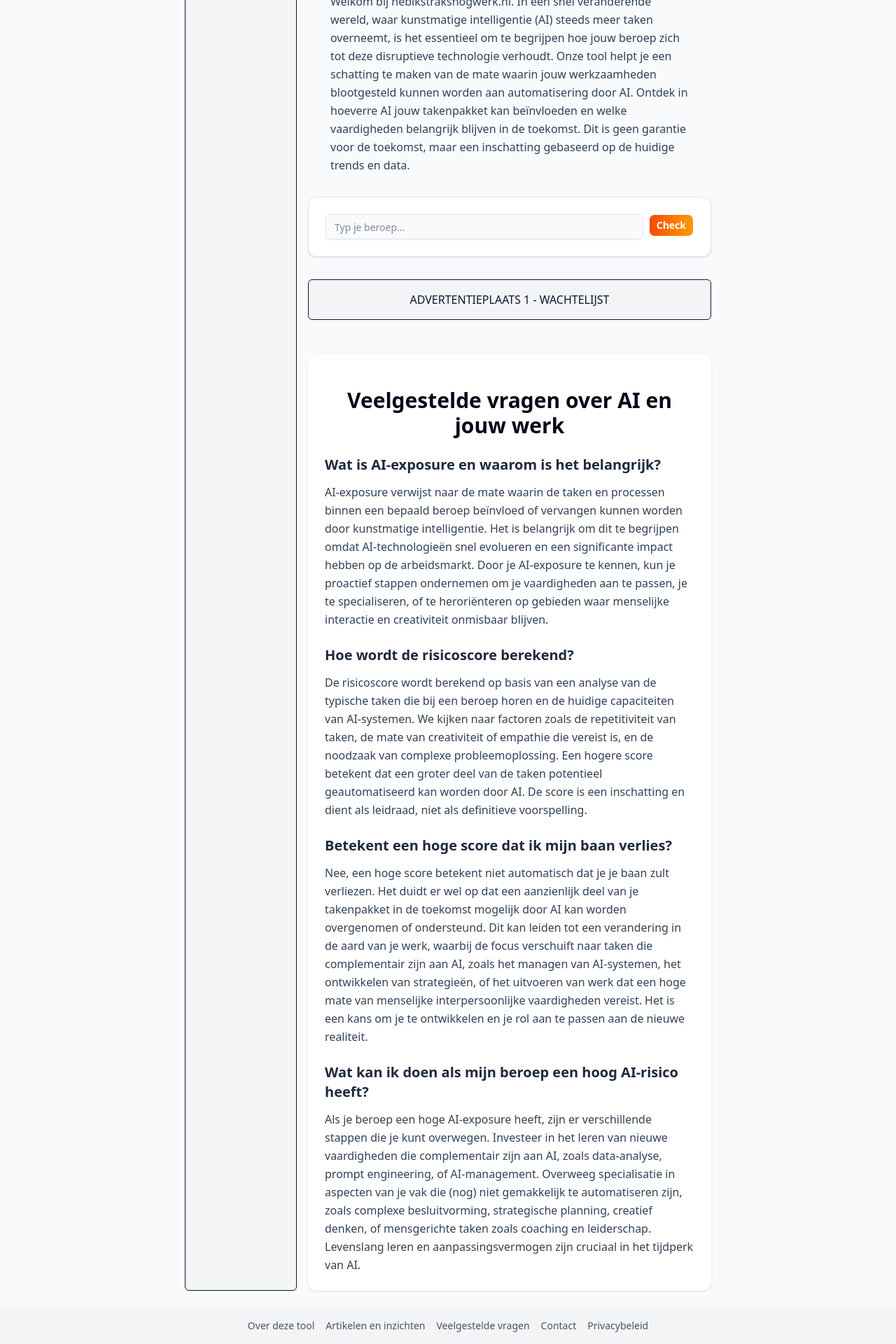
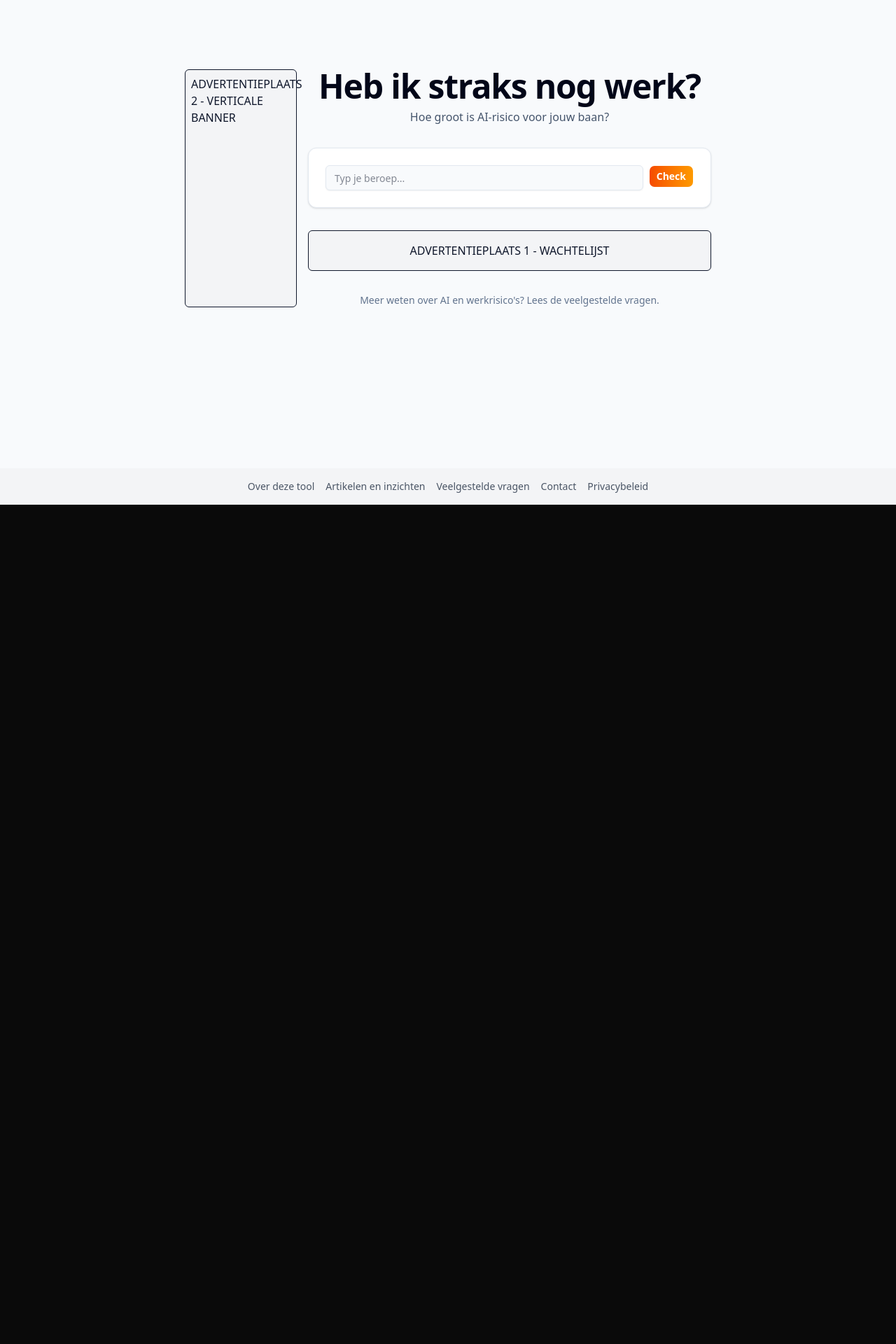
Before and after one commit to ceylonsri2017-glitch/hebikstraksnogwerk.nl, a Next.js app: page / in a window 1280 px wide. Shown: the part 131-2051 px from the top of the page at 70% size. After the commit the page ends 852 px from the top, so only its background shows below. Built offline with nearby package versions, Linux system fonts and the light colour scheme.

Commit message:
Refactor: Move FAQ to separate page and add link, maintaining clean frontpage

```diff
--- a/src/app/page.tsx
+++ b/src/app/page.tsx
@@ -65,10 +65,6 @@ export default function Home() {
         <div className="space-y-2">
           <h1 className="text-4xl md:text-5xl font-bold tracking-tight text-slate-950">Heb ik straks nog werk?</h1>
           <p className="text-slate-600">Hoe groot is AI-risico voor jouw baan?</p>
-          <p className="mt-4 text-left text-slate-700 leading-relaxed max-w-lg mx-auto">
-            Welkom bij hebikstraksnogwerk.nl. In een snel veranderende wereld, waar kunstmatige intelligentie (AI) steeds meer taken overneemt, is het essentieel om te begrijpen hoe jouw beroep zich tot deze disruptieve technologie verhoudt. Onze tool helpt je een schatting te maken van de mate waarin jouw werkzaamheden blootgesteld kunnen worden aan automatisering door AI.
-            Ontdek in hoeverre AI jouw takenpakket kan beïnvloeden en welke vaardigheden belangrijk blijven in de toekomst. Dit is geen garantie voor de toekomst, maar een inschatting gebaseerd op de huidige trends en data.
-          </p>
         </div>
 
         <div className="bg-white p-6 rounded-xl border border-slate-200 shadow-sm">
@@ -124,37 +120,10 @@ export default function Home() {
           </Card>
         )}
 
-        <section className="text-left space-y-6 pt-12 border-t border-slate-100 mt-12 bg-white p-6 rounded-xl shadow-sm">
-          <h2 className="text-3xl font-bold text-slate-950 text-center mb-6">Veelgestelde vragen over AI en jouw werk</h2>
+        <Link href="/risico-uitleg" className="text-sm text-slate-500 hover:text-orange-600 hover:underline mt-8 block">
+          Meer weten over AI en werkrisico's? Lees de veelgestelde vragen.
+        </Link>
 
-          <article className="space-y-3">
-            <h3 className="text-xl font-semibold text-slate-800">Wat is AI-exposure en waarom is het belangrijk?</h3>
-            <p className="text-slate-700 leading-relaxed">
-              AI-exposure verwijst naar de mate waarin de taken en processen binnen een bepaald beroep beïnvloed of vervangen kunnen worden door kunstmatige intelligentie. Het is belangrijk om dit te begrijpen omdat AI-technologieën snel evolueren en een significante impact hebben op de arbeidsmarkt. Door je AI-exposure te kennen, kun je proactief stappen ondernemen om je vaardigheden aan te passen, je te specialiseren, of te heroriënteren op gebieden waar menselijke interactie en creativiteit onmisbaar blijven.
-            </p>
-          </article>
-
-          <article className="space-y-3">
-            <h3 className="text-xl font-semibold text-slate-800">Hoe wordt de risicoscore berekend?</h3>
-            <p className="text-slate-700 leading-relaxed">
-              De risicoscore wordt berekend op basis van een analyse van de typische taken die bij een beroep horen en de huidige capaciteiten van AI-systemen. We kijken naar factoren zoals de repetitiviteit van taken, de mate van creativiteit of empathie die vereist is, en de noodzaak van complexe probleemoplossing. Een hogere score betekent dat een groter deel van de taken potentieel geautomatiseerd kan worden door AI. De score is een inschatting en dient als leidraad, niet als definitieve voorspelling.
-            </p>
-          </article>
-
-          <article className="space-y-3">
-            <h3 className="text-xl font-semibold text-slate-800">Betekent een hoge score dat ik mijn baan verlies?</h3>
-            <p className="text-slate-700 leading-relaxed">
-              Nee, een hoge score betekent niet automatisch dat je je baan zult verliezen. Het duidt er wel op dat een aanzienlijk deel van je takenpakket in de toekomst mogelijk door AI kan worden overgenomen of ondersteund. Dit kan leiden tot een verandering in de aard van je werk, waarbij de focus verschuift naar taken die complementair zijn aan AI, zoals het managen van AI-systemen, het ontwikkelen van strategieën, of het uitvoeren van werk dat een hoge mate van menselijke interpersoonlijke vaardigheden vereist. Het is een kans om je te ontwikkelen en je rol aan te passen aan de nieuwe realiteit.
-            </p>
-          </article>
-
-          <article className="space-y-3">
-            <h3 className="text-xl font-semibold text-slate-800">Wat kan ik doen als mijn beroep een hoog AI-risico heeft?</h3>
-            <p className="text-slate-700 leading-relaxed">
-              Als je beroep een hoge AI-exposure heeft, zijn er verschillende stappen die je kunt overwegen. Investeer in het leren van nieuwe vaardigheden die complementair zijn aan AI, zoals data-analyse, prompt engineering, of AI-management. Overweeg specialisatie in aspecten van je vak die (nog) niet gemakkelijk te automatiseren zijn, zoals complexe besluitvorming, strategische planning, creatief denken, of mensgerichte taken zoals coaching en leiderschap. Levenslang leren en aanpassingsvermogen zijn cruciaal in het tijdperk van AI.
-            </p>
-          </article>
-        </section>
       </div>
         </div>
     </main>
--- /dev/null
+++ b/src/app/risico-uitleg/page.tsx
@@ -0,0 +1,49 @@
+import Link from "next/link";
+
+export default function RisicoUitleg() {
+  return (
+    <main className="flex min-h-screen flex-col items-center p-6 bg-slate-50 text-slate-900">
+      <div className="max-w-3xl w-full text-center space-y-8 mt-12 mb-12">
+        <h1 className="text-4xl md:text-5xl font-bold tracking-tight text-slate-950">AI en jouw Werk: Veelgestelde Vragen</h1>
+        <p className="text-slate-600">Diepgaande informatie over het AI-risico voor diverse beroepen.</p>
+      </div>
+
+      <div className="max-w-xl w-full text-left space-y-6 bg-white p-6 rounded-xl border border-slate-200 shadow-sm">
+        <article className="space-y-3">
+          <h2 className="text-xl font-semibold text-slate-800">Wat is AI-exposure en waarom is het belangrijk?</h2>
+          <p className="text-slate-700 leading-relaxed">
+            AI-exposure verwijst naar de mate waarin de taken en processen binnen een bepaald beroep beïnvloed of vervangen kunnen worden door kunstmatige intelligentie. Het is belangrijk om dit te begrijpen omdat AI-technologieën snel evolueren en een significante impact hebben op de arbeidsmarkt. Door je AI-exposure te kennen, kun je proactief stappen ondernemen om je vaardigheden aan te passen, je te specialiseren, of te heroriënteren op gebieden waar menselijke interactie en creativiteit onmisbaar blijven.
+          </p>
+        </article>
+
+        <article className="space-y-3">
+          <h2 className="text-xl font-semibold text-slate-800">Hoe wordt de risicoscore berekend?</h2>
+          <p className="text-slate-700 leading-relaxed">
+            De risicoscore wordt berekend op basis van een analyse van de typische taken die bij een beroep horen en de huidige capaciteiten van AI-systemen. We kijken naar factoren zoals de repetitiviteit van taken, de mate van creativiteit of empathie die vereist is, en de noodzaak van complexe probleemoplossing. Een hogere score betekent dat een groter deel van de taken potentieel geautomatiseerd kan worden door AI. De score is een inschatting en dient als leidraad, niet als definitieve voorspelling.
+          </p>
+        </article>
+
+        <article className="space-y-3">
+          <h2 className="text-xl font-semibold text-slate-800">Betekent een hoge score dat ik mijn baan verlies?</h2>
+          <p className="text-slate-700 leading-relaxed">
+            Nee, een hoge score betekent niet automatisch dat je je baan zult verliezen. Het duidt er wel op dat een aanzienlijk deel van je takenpakket in de toekomst mogelijk door AI kan worden overgenomen of ondersteund. Dit kan leiden tot een verandering in de aard van je werk, waarbij de focus verschuift naar taken die complementair zijn aan AI, zoals het managen van AI-systemen, het ontwikkelen van strategieën, of het uitvoeren van werk dat een hoge mate van menselijke interpersoonlijke vaardigheden vereist. Het is een kans om je te ontwikkelen en je rol aan te passen aan de nieuwe realiteit.
+          </p>
+        </article>
+
+        <article className="space-y-3">
+          <h2 className="text-xl font-semibold text-slate-800">Wat kan ik doen als mijn beroep een hoog AI-risico heeft?</h2>
+          <p className="text-slate-700 leading-relaxed">
+            Als je beroep een hoge AI-exposure heeft, zijn er verschillende stappen die je kunt overwegen. Investeer in het leren van nieuwe vaardigheden die complementair zijn aan AI, zoals data-analyse, prompt engineering, of AI-management. Overweeg specialisatie in aspecten van je vak die (nog) niet gemakkelijk te automatiseren zijn, zoals complexe besluitvorming, strategische planning, creatief denken, of mensgerichte taken zoals coaching en leiderschap. Levenslang leren en aanpassingsvermogen zijn cruciaal in het tijdperk van AI.
+          </p>
+        </article>
+
+        <div className="text-center mt-8">
+          <Link href="/" className="text-orange-600 hover:underline">
+            &larr; Terug naar de tool
+          </Link>
+        </div>
+
+      </div>
+    </main>
+  );
+}
```
